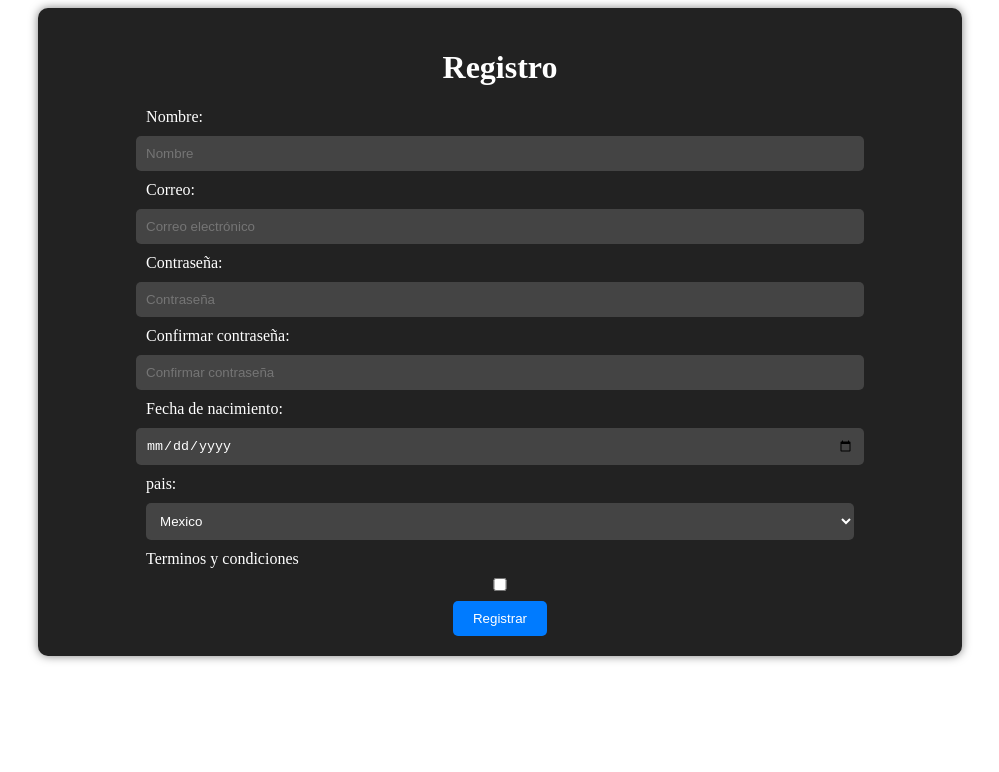
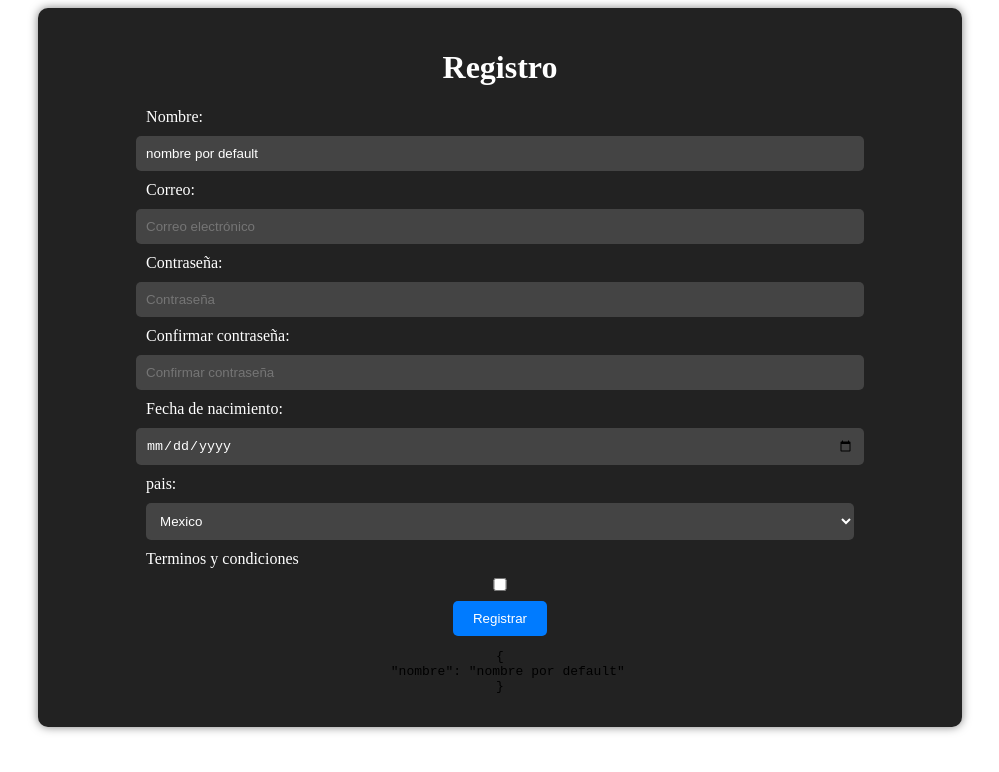
Before and after one commit to gustavo4490/react-hook-form, a React (Create React App) app: page / in a window 1280 px wide. Shown: the top 772 px of the page, without its empty margins (140-1139 px from the left). Built offline with nearby package versions, Linux system fonts and the light colour scheme.

Commit message:
limpiar el formulario y mostrar en un json

```diff
--- a/src/componentes/RegistroFormulario.js
+++ b/src/componentes/RegistroFormulario.js
@@ -58,11 +58,22 @@ const RegistroFormulario = () => {
         { register,
             handleSubmit,
             formState: { errors },
-            watch
-        } = useForm();
+            watch,
+            reset
+        } = useForm({
+            defaultValues:{
+                nombre: "nombre por default"
+            }
+        });
 
     const onSubmit = handleSubmit((data) => {
         console.log(data);
+
+        //Aqui va el axios
+        alert('Enviando datos....');
+
+        // limpia todo el formulario
+        reset();
     })
 
     return (
@@ -198,6 +209,7 @@ const RegistroFormulario = () => {
                         (e.target.style.backgroundColor = estiloBoton.backgroundColor)
                     }
                 />
+                <pre>{JSON.stringify(watch(),null,2)}</pre>
             </form>
         </div>
     );
```
